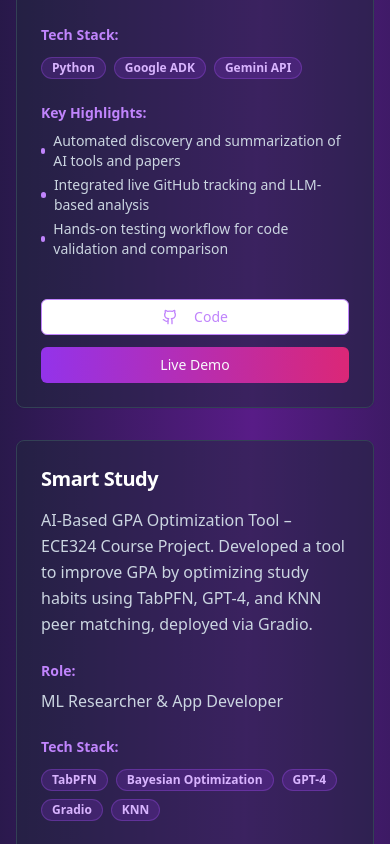
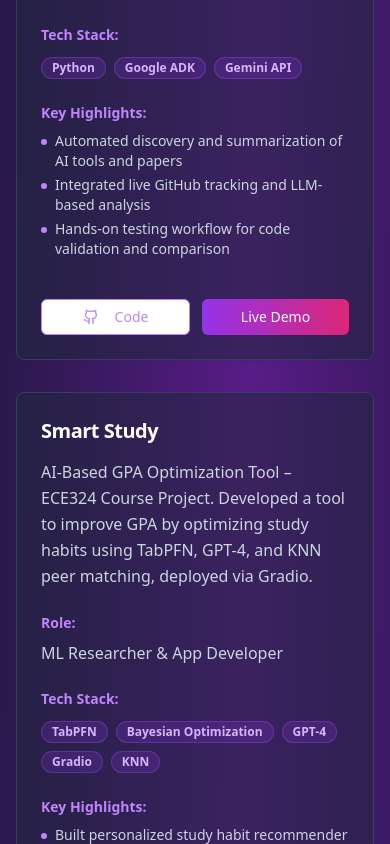
Before and after one commit to najmasultani/My-Portfolio, a React (Vite) app: page / in a window 390 px wide. Shown: the part 7000-7844 px from the top of the page. Built offline with nearby package versions, Linux system fonts and the light colour scheme.

Commit message:
Fix: Button alignment on project cards
Ensured vertical alignment of buttons ("One-Pager", "Code", etc.) across all project cards in the Featured Projects and Hackathons sections.

```diff
--- a/src/components/FeaturedProjects.tsx
+++ b/src/components/FeaturedProjects.tsx
@@ -140,20 +140,20 @@ export const FeaturedProjects = () => {
                   <p className="text-sm text-purple-400 font-semibold mb-2">Key Highlights:</p>
                   <ul className="text-slate-300 text-sm space-y-1">
                     {project.highlights.map((highlight, highlightIndex) => (
-                      <li key={highlightIndex} className="flex items-center">
-                        <div className="w-1.5 h-1.5 bg-purple-400 rounded-full mr-2"></div>
+                      <li key={highlightIndex} className="flex items-start">
+                        <div className="w-1.5 h-1.5 bg-purple-400 rounded-full mr-2 mt-2 flex-shrink-0"></div>
                         {highlight}
                       </li>
                     ))}
                   </ul>
                 </div>
 
-                <div className="flex flex-col sm:flex-row gap-3 pt-4">
+                <div className="flex flex-wrap gap-3 pt-4">
                   {project.showOnePager && (
                     <Button
                       size="sm"
                       variant="outline"
-                      className="w-full sm:flex-1 border-purple-400 text-purple-400 hover:bg-purple-400 hover:text-white min-w-0"
+                      className="flex-1 min-w-0 border-purple-400 text-purple-400 hover:bg-purple-400 hover:text-white"
                       onClick={() => window.open(project.onePager, '_blank')}
                     >
                       <FileText className="w-4 h-4 mr-2 flex-shrink-0" />
@@ -164,7 +164,7 @@ export const FeaturedProjects = () => {
                     <Button
                       size="sm"
                       variant="outline"
-                      className="w-full sm:flex-1 border-purple-400 text-purple-400 hover:bg-purple-400 hover:text-white min-w-0"
+                      className="flex-1 min-w-0 border-purple-400 text-purple-400 hover:bg-purple-400 hover:text-white"
                       onClick={() => window.open(project.github, '_blank')}
                     >
                       <Github className="w-4 h-4 mr-2 flex-shrink-0" />
@@ -174,7 +174,7 @@ export const FeaturedProjects = () => {
                   {project.showDemo && (
                     <Button
                       size="sm"
-                      className="w-full sm:flex-1 bg-gradient-to-r from-purple-600 to-pink-600 hover:from-purple-700 hover:to-pink-700 min-w-0"
+                      className="flex-1 min-w-0 bg-gradient-to-r from-purple-600 to-pink-600 hover:from-purple-700 hover:to-pink-700"
                       onClick={() => window.open(project.demo, '_blank')}
                     >
                       <span className="truncate">Live Demo</span>
--- a/src/components/Hackathons.tsx
+++ b/src/components/Hackathons.tsx
@@ -150,11 +150,11 @@ export const Hackathons = () => {
                   </div>
 
                   {/* Action Buttons */}
-                  <div className="flex flex-col sm:flex-row gap-3 pt-4">
+                  <div className="flex flex-wrap gap-3 pt-4">
                     <Button
                       size="sm"
                       variant="outline"
-                      className="w-full sm:flex-1 border-purple-400 text-purple-400 hover:bg-purple-400 hover:text-white min-w-0"
+                      className="flex-1 min-w-0 border-purple-400 text-purple-400 hover:bg-purple-400 hover:text-white"
                       onClick={() => window.open(hackathon.devpost, '_blank')}
                     >
                       <ExternalLink className="w-4 h-4 mr-2 flex-shrink-0" />
@@ -163,7 +163,7 @@ export const Hackathons = () => {
                     <Button
                       size="sm"
                       variant="outline"
-                      className="w-full sm:flex-1 border-purple-400 text-purple-400 hover:bg-purple-400 hover:text-white min-w-0"
+                      className="flex-1 min-w-0 border-purple-400 text-purple-400 hover:bg-purple-400 hover:text-white"
                       onClick={() => window.open(hackathon.github, '_blank')}
                     >
                       <Github className="w-4 h-4 mr-2 flex-shrink-0" />
@@ -172,7 +172,7 @@ export const Hackathons = () => {
                     {hackathon.showDemo && (
                       <Button
                         size="sm"
-                        className="w-full sm:flex-1 bg-gradient-to-r from-purple-600 to-pink-600 hover:from-purple-700 hover:to-pink-700 min-w-0"
+                        className="flex-1 min-w-0 bg-gradient-to-r from-purple-600 to-pink-600 hover:from-purple-700 hover:to-pink-700"
                         onClick={() => window.open(hackathon.demo, '_blank')}
                       >
                         <Play className="w-4 h-4 mr-2 flex-shrink-0" />
```
